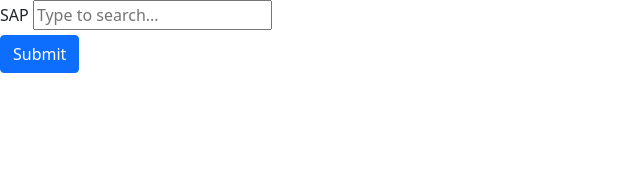
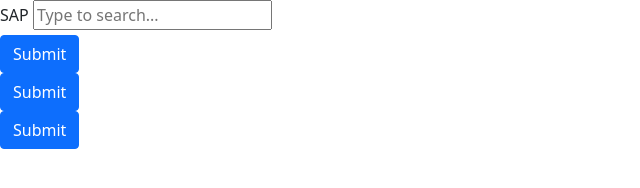
Before and after one commit to nevek77/test, a plain HTML site: page index.html in a window 1280 px wide. Shown: the whole page, without its empty margins (0-640 px from the left). Drawn offline with nearby package versions, Linux system fonts and the light colour scheme.

Commit message:
Update index.html

```diff
--- a/index.html
+++ b/index.html
@@ -17,6 +17,8 @@
   <label for="exampleDataList" class="form-label">SAP</label>
   <input class="form" list="datalistOptions" id="exampleDataList" placeholder="Type to search...">
   <br>
+  <button type="submit" class="btn btn-primary">Submit</button> <br>
+  <button type="submit" class="btn btn-primary">Submit</button> <br>
   <button type="submit" class="btn btn-primary">Submit</button>
 
 
```
